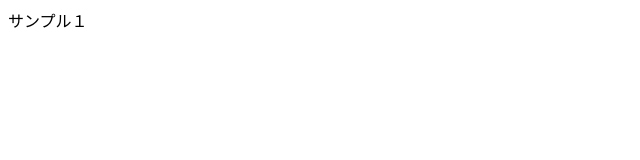
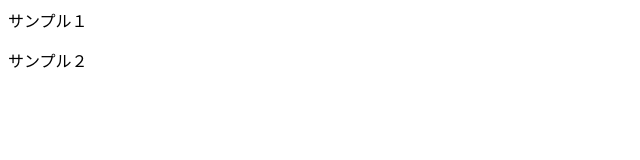
Before and after one commit to ry7-hub/sample, a plain HTML site: page index.html in a window 1280 px wide. Shown: the full height of the page, 0-640 px from the left. Drawn offline with Linux system fonts and the light colour scheme.

Commit message:
edit index.html ver.2

```diff
--- a/index.html
+++ b/index.html
@@ -5,5 +5,6 @@
 </head>
 <body>
     <p>サンプル１</p>
+    <p>サンプル２</p>
 </body>
 </html>
```
